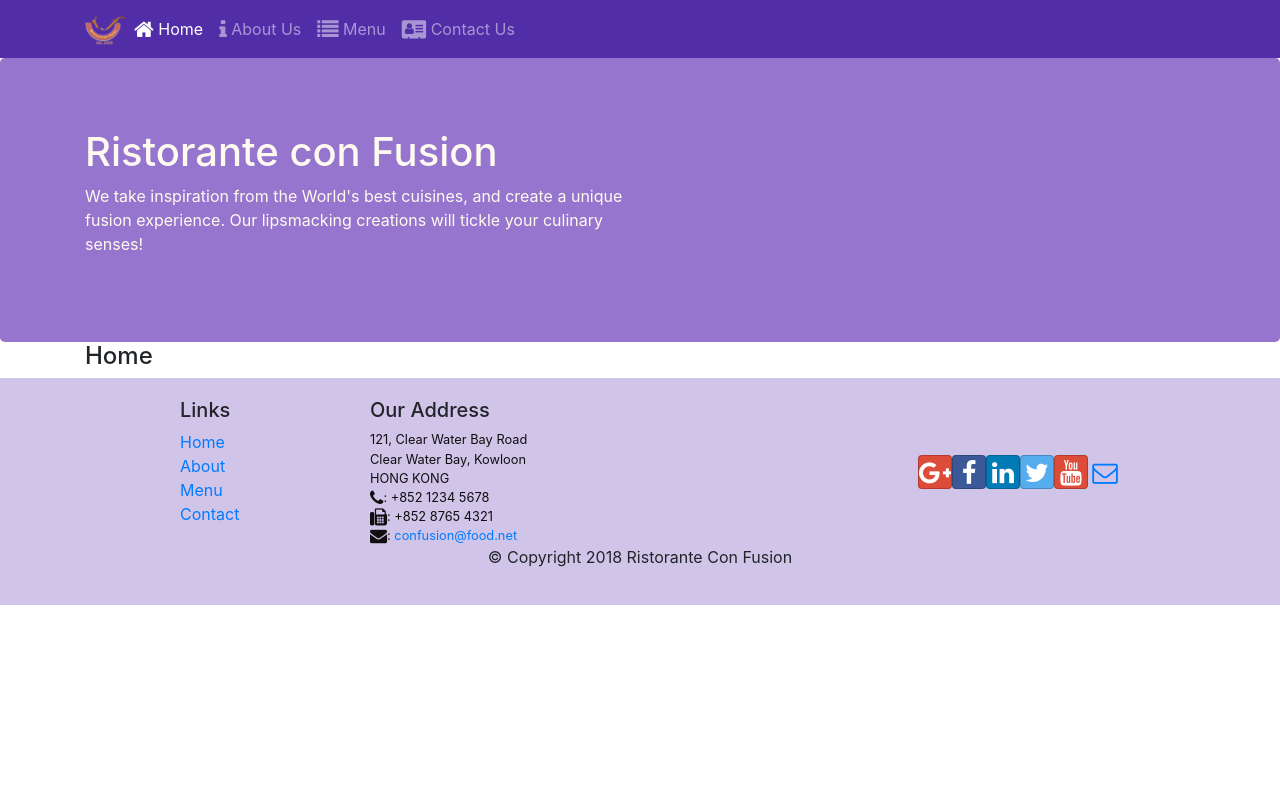
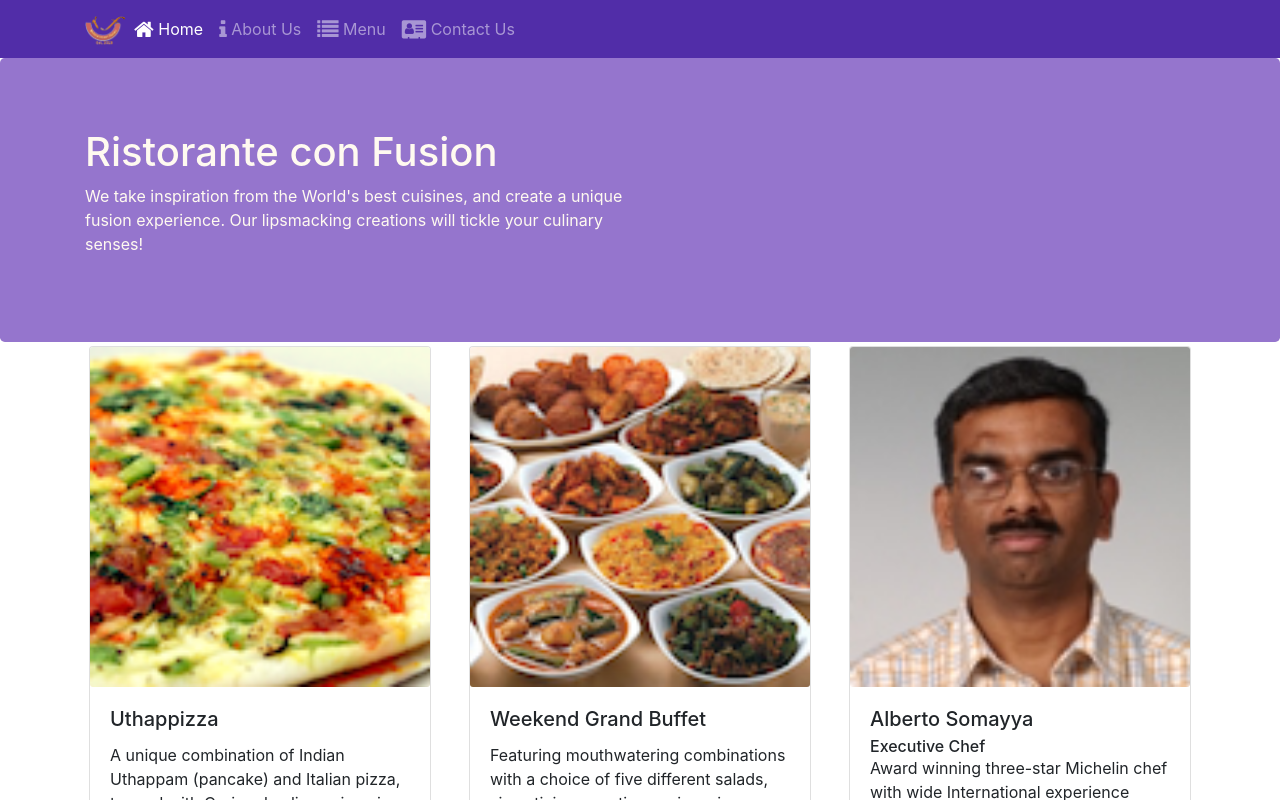
Before and after one commit to adarshajit/Restaurante-de-confusion, a React (Create React App) app: page /home in a window 1280 px wide. Shown: the top 800 px of the page. Built offline with nearby package versions, Linux system fonts and the light colour scheme.

Commit message:
updated the home component

```diff
--- a/src/components/HomeComponent.js
+++ b/src/components/HomeComponent.js
@@ -1,11 +1,37 @@
-import React,{Component} from 'react';
+import React from 'react';
+import { Card, CardImg, CardText, CardBody,CardTitle, CardSubtitle} from 'reactstrap';
 
-function Home(props){
+function RenderCard({item}) {
+
+    return(
+        <Card>
+            <CardImg src={item.image} alt={item.name} />
+            <CardBody>
+            <CardTitle>{item.name}</CardTitle>
+            {item.designation ? <CardSubtitle>{item.designation}</CardSubtitle> : null }
+            <CardText>{item.description}</CardText>
+            </CardBody>
+        </Card>
+    );
+
+}
+
+function Home(props) {
     return(
         <div className="container">
-            <h4>Home</h4>
+            <div className="row align-items-start">
+                <div className="col-12 col-md m-1">
+                    <RenderCard item={props.dish} />
+                </div>
+                <div className="col-12 col-md m-1">
+                    <RenderCard item={props.promotion} />
+                </div>
+                <div className="col-12 col-md m-1">
+                    <RenderCard item={props.leader} />
+                </div>
+            </div>
         </div>
-    )
+    );
 }
 
 export default Home;
--- a/src/components/MainComponent.js
+++ b/src/components/MainComponent.js
@@ -6,6 +6,9 @@
 import Contact from './ContactComponent';
 import DishDetail from './DishDetailComponent';
 import { DISHES } from '../shared/dishes';
+import { COMMENTS } from '../shared/comments';
+import { PROMOTIONS } from '../shared/promotions';
+import { LEADERS } from '../shared/leaders';
 import { Switch, Route, Redirect} from 'react-router-dom';
 
 
@@ -14,6 +17,9 @@
     super(props);
     this.state = {
       dishes : DISHES,
+      comments: COMMENTS,
+      promotions : PROMOTIONS,
+      leaders : LEADERS
 
     }
   }
@@ -23,7 +29,11 @@
   render(){
     const HomePage= ()=>{
       return(
-        <Home />
+        <Home
+        dish={this.state.dishes.filter((dish) => dish.featured)[0]}
+        promotion={this.state.promotions.filter((promo) => promo.featured)[0]}
+        leader={this.state.leaders.filter((leader) => leader.featured)[0]}
+    />
       )
     }
     return (
```
